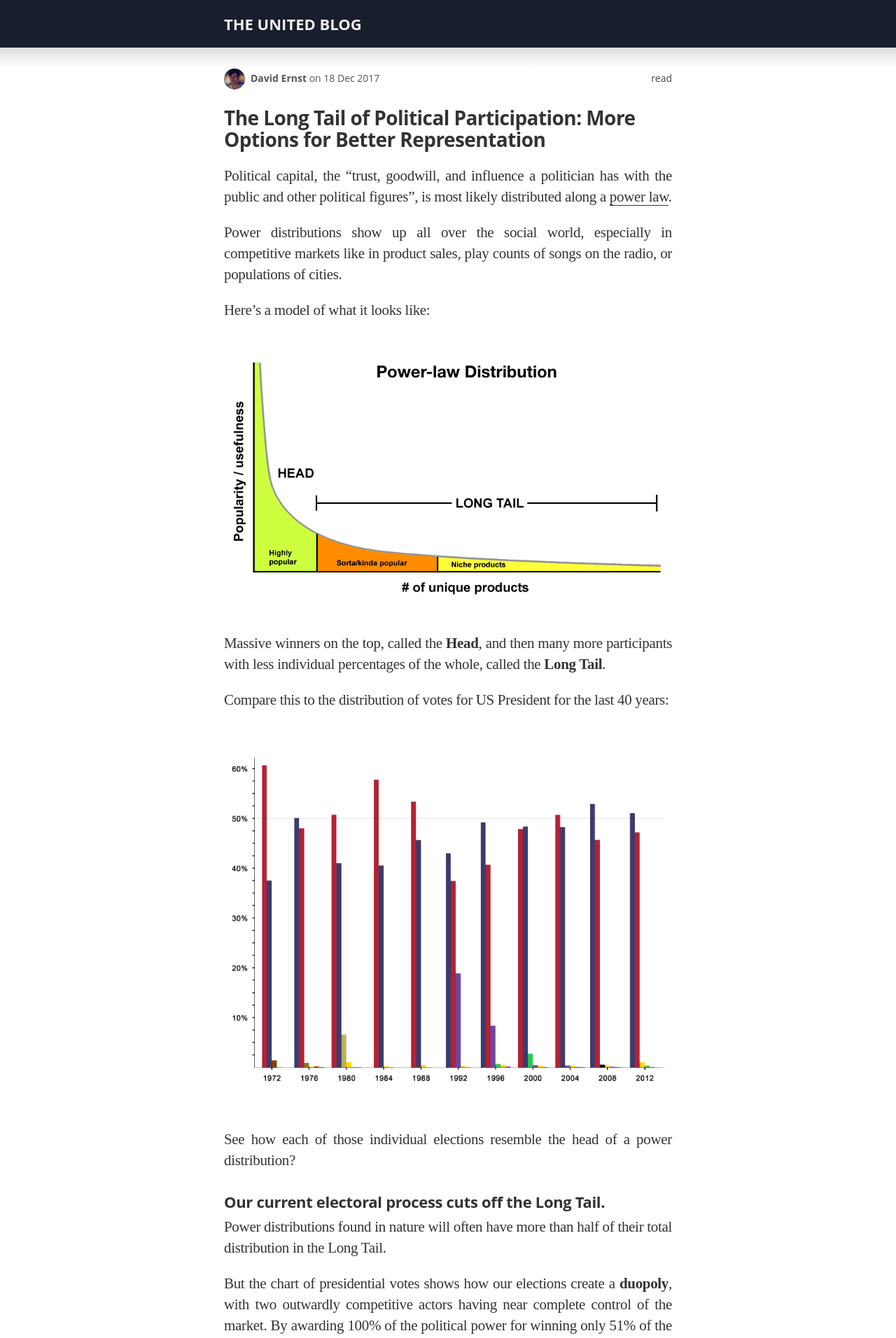
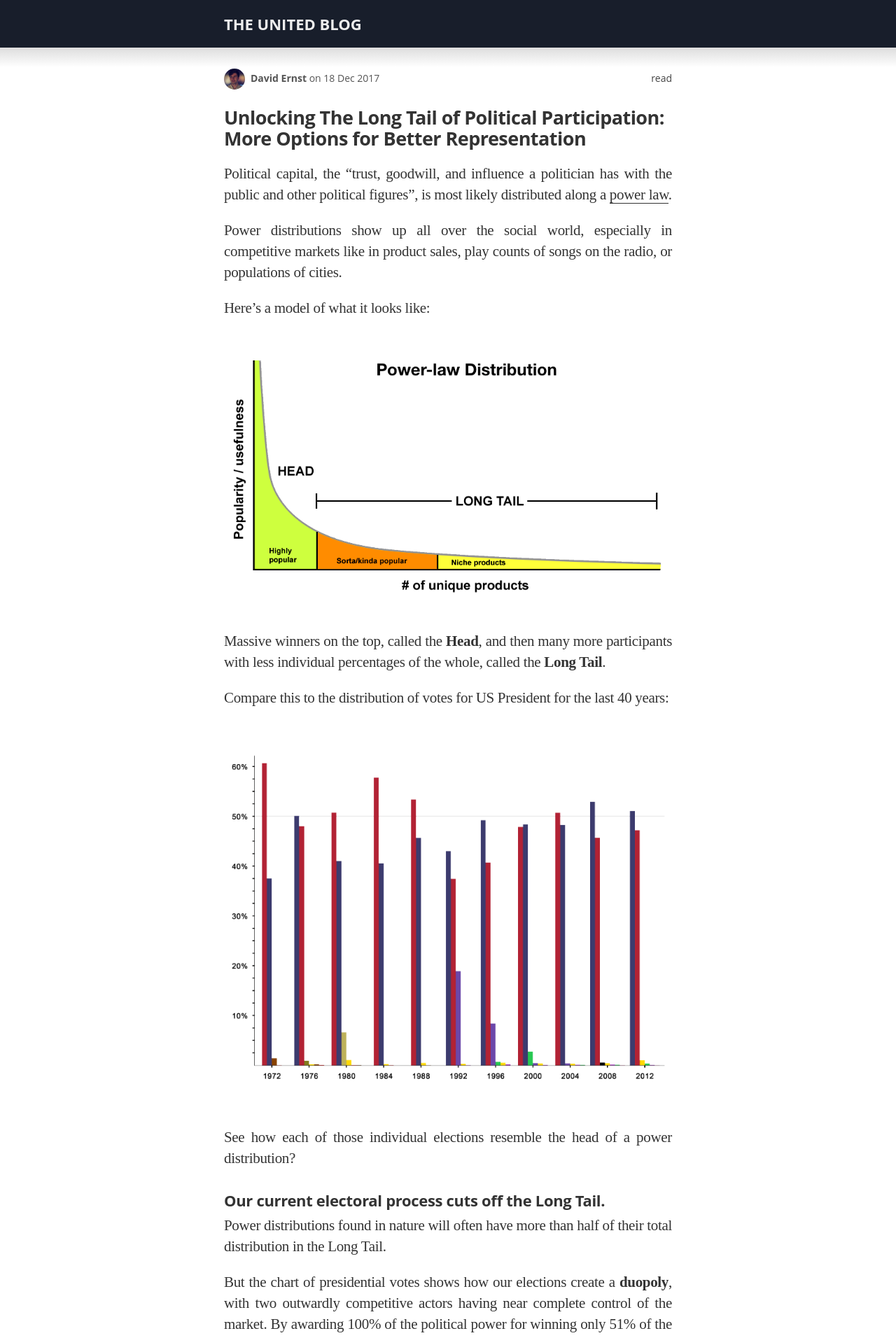
Before and after one commit to voteliquid/blog, a Jekyll site: the page built from _posts/2017-12-18-unlocking-the-long-tail-of-political-participation.md, in a window 1280 px wide. Shown: the top 1912 px of the page at 70% size. Built offline with Jekyll 4.4.1, drawn with Linux system fonts in a browser that asks for light colours; nearby versions of some CDN libraries; some web fonts are replaced.

Commit message:
Add 'Unlocking' to the front of 'Long Tail' title

```diff
--- a/_posts/2017-12-18-the-long-tail-of-political-participation.md
+++ b/_posts/2017-12-18-unlocking-the-long-tail-of-political-participation.md
@@ -1,6 +1,6 @@
 ---
 layout: post
-title: "The Long Tail of Political Participation: More Options for Better Representation"
+title: "Unlocking The Long Tail of Political Participation: More Options for Better Representation"
 author: davidernst
 excerpt: "Political capital is most likely distributed along a power law. But our current electoral process cuts off the Long Tail, leaving so many people out. It doesn't have to be this way."
 ---
@@ -11,13 +11,13 @@ Power distributions show up all over the social world, especially in competitive
 
 Here's a model of what it looks like:
 
-![](/assets/article_images/2017-12-18-the-long-tail-of-political-participation/LongTail.png)
+![](/assets/article_images/2017-12-18-unlocking-the-long-tail-of-political-participation/LongTail.png)
 
 Massive winners on the top, called the **Head**, and then many more participants with less individual percentages of the whole, called the **Long Tail**.
 
 Compare this to the distribution of votes for US President for the last 40 years:
 
-[![](/assets/article_images/2017-12-18-the-long-tail-of-political-participation/United_States_presidential_election_results_bar_graph_Expanded.png)](https://commons.wikimedia.org/wiki/File:United_States_presidential_election_results_bar_graph_(Expanded).png)
+[![](/assets/article_images/2017-12-18-unlocking-the-long-tail-of-political-participation/United_States_presidential_election_results_bar_graph_Expanded.png)](https://commons.wikimedia.org/wiki/File:United_States_presidential_election_results_bar_graph_(Expanded).png)
 
 See how each of those individual elections resemble the head of a power distribution?
 
--- a/css/main.sass
+++ b/css/main.sass
@@ -194,7 +194,7 @@ body
       font-weight: 700
       font-style: normal
       display: block
-      font-size: 28px
+      font-size: 27px
       line-height: 1.1
       margin: 0 0
       a
```
Also changed, not shown: assets/article_images/2017-12-18-unlocking-the-long-tail-of-political-participation/LongTail.png (renamed from assets/article_images/2017-12-18-the-long-tail-of-political-participation/LongTail.png), assets/article_images/2017-12-18-unlocking-the-long-tail-of-political-participation/United_States_presidential_election_results_bar_graph_Expanded.png (renamed from assets/article_images/2017-12-18-the-long-tail-of-political-participation/United_States_presidential_election_results_bar_graph_Expanded.png).
